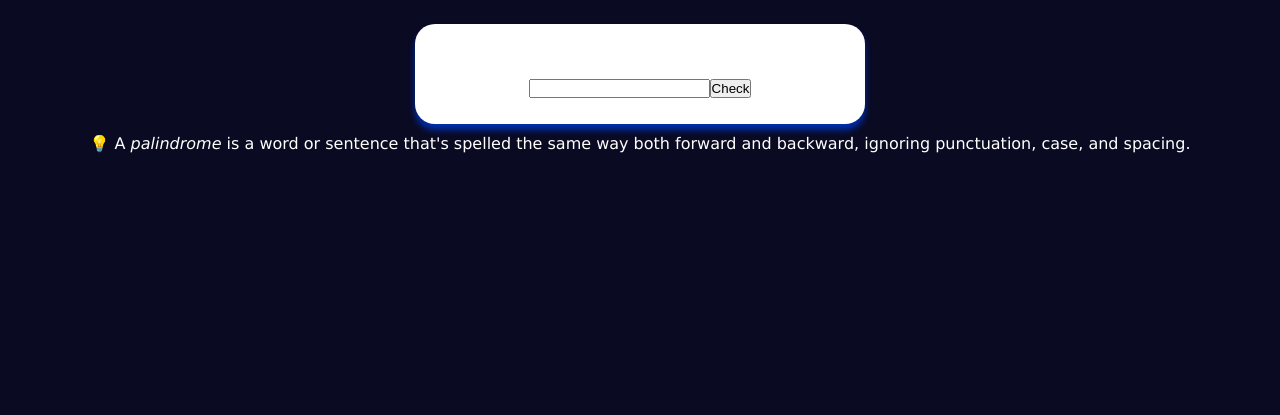
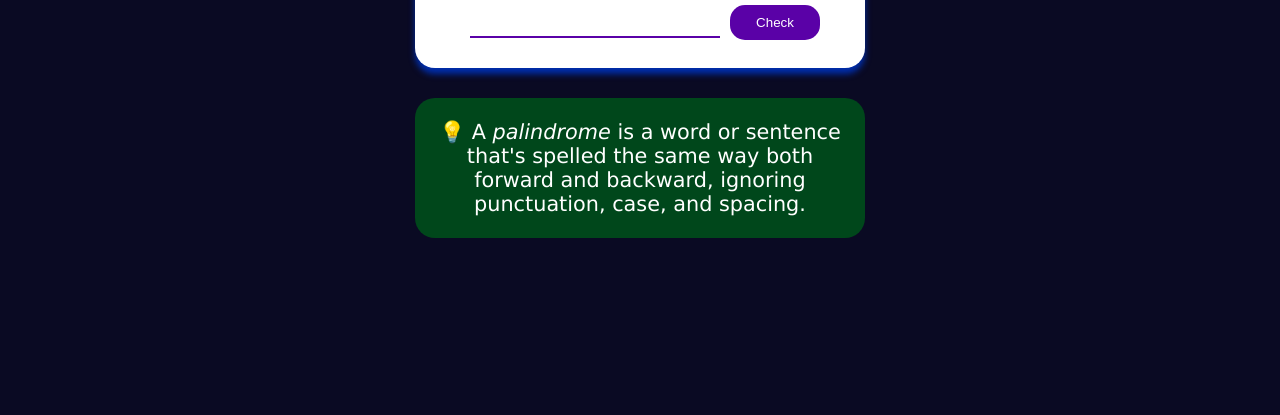
Before and after one commit to vinaybeelagi/P5_Palindrome-Checker, a plain HTML site: page index.html in a window 1280 px wide. Shown: the part 385-800 px from the top of the page. Drawn offline with Linux system fonts and the light colour scheme; a script that the page names is missing.

Commit message:
Function to check if the input is a palindrome

```diff
--- /dev/null
+++ b/script.js
@@ -0,0 +1,14 @@
+// Commit: Retrieve elements from the DOM
+const userInput = document.getElementById('text-input');
+const checkPalindromeBtn = document.getElementById('check-btn');
+const resultDiv = document.getElementById('result');
+
+// Commit: Function to check if the input is a palindrome
+const checkForPalindrome = input => {
+  const originalInput = input; // Store for later output
+
+  if (input === '') {
+    // Commit: Alert user if no input is provided
+    alert('Please input a value');
+    return;
+  }
--- a/styles.css
+++ b/styles.css
@@ -49,3 +49,75 @@
     background-color: white;
     box-shadow: 0 6px 6px #002ead;
   }
+
+  label {
+    color: #0a0a23;
+    margin-bottom: 20px;
+  }
+
+  .palindrome-btn {
+    width: 90px;
+    border: none;
+    padding: 10px;
+    border-radius: 15px;
+    background-color: #5a01a7;
+    color: #fff;
+    cursor: pointer;
+  }
+
+  .palindrome-input {
+    height: 30px;
+    width: 250px;
+    text-align: center;
+    font-size: 1.2rem;
+    margin: 10px;
+    border: none;
+    border-bottom: 2px solid #5a01a7;
+  }
+
+  .palindrome-input:focus {
+    border-bottom: 3px solid #5a01a7;
+  }
+
+  .palindrome-input::placeholder {
+    text-align: center;
+  }
+
+  /* Commit: Style the palindrome input and check button */
+
+  .user-input {
+    font-size: 1.4rem;
+    margin-top: 10px;
+    text-align: center;
+  }
+
+  .results-div {
+    overflow-y: auto;
+    word-wrap: break-word;
+    min-height: 50px;
+    color: black;
+  }
+
+  .hidden {
+    display: none;
+  }
+
+  /* Commit: Style the results display */
+
+  .palindrome-definition-div {
+    width: min(100vw, 450px);
+    font-size: 1.3rem;
+    min-height: 140px;
+    background-color: #00471b;
+    margin-top: 20px;
+    padding: 20px;
+    border-radius: 20px;
+    display: flex;
+    align-items: center;
+    justify-content: center;
+  }
+
+  .palindrome-definition {
+    vertical-align: middle;
+    text-align: center;
+  }
```
